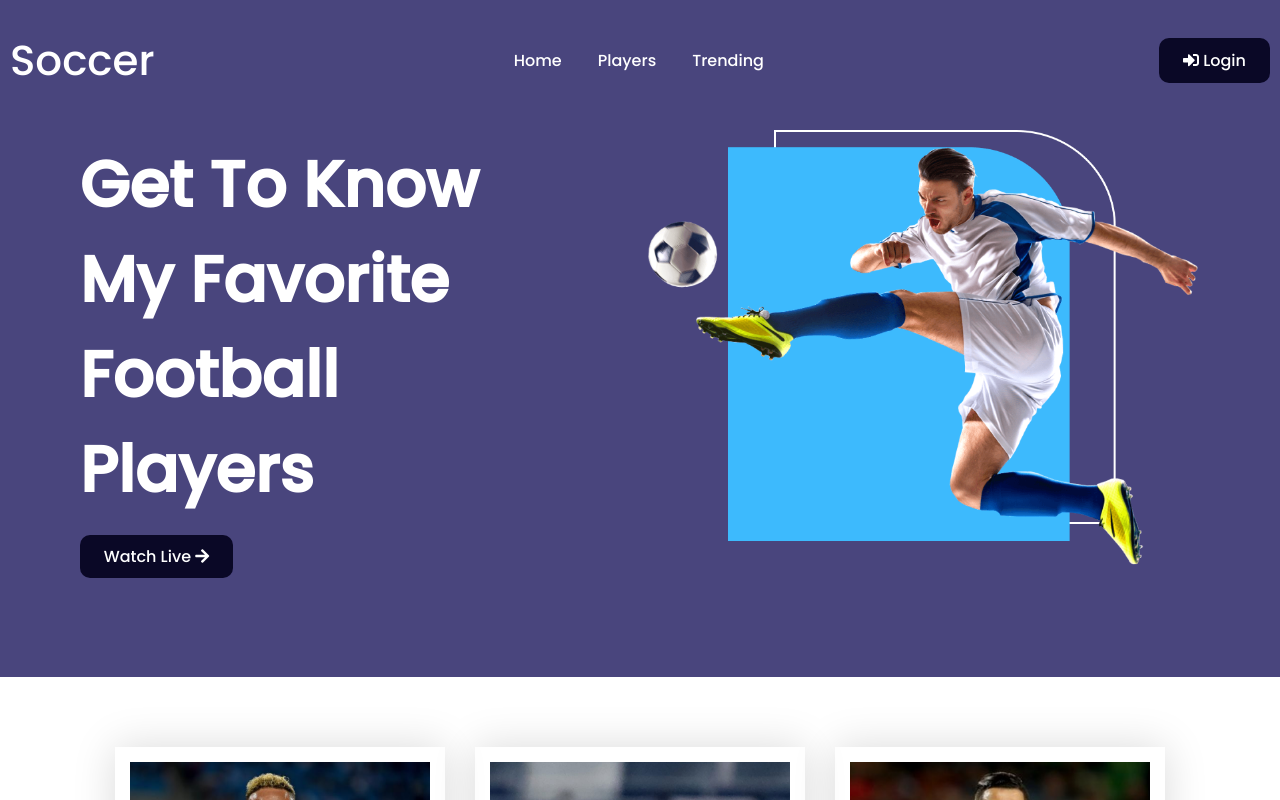
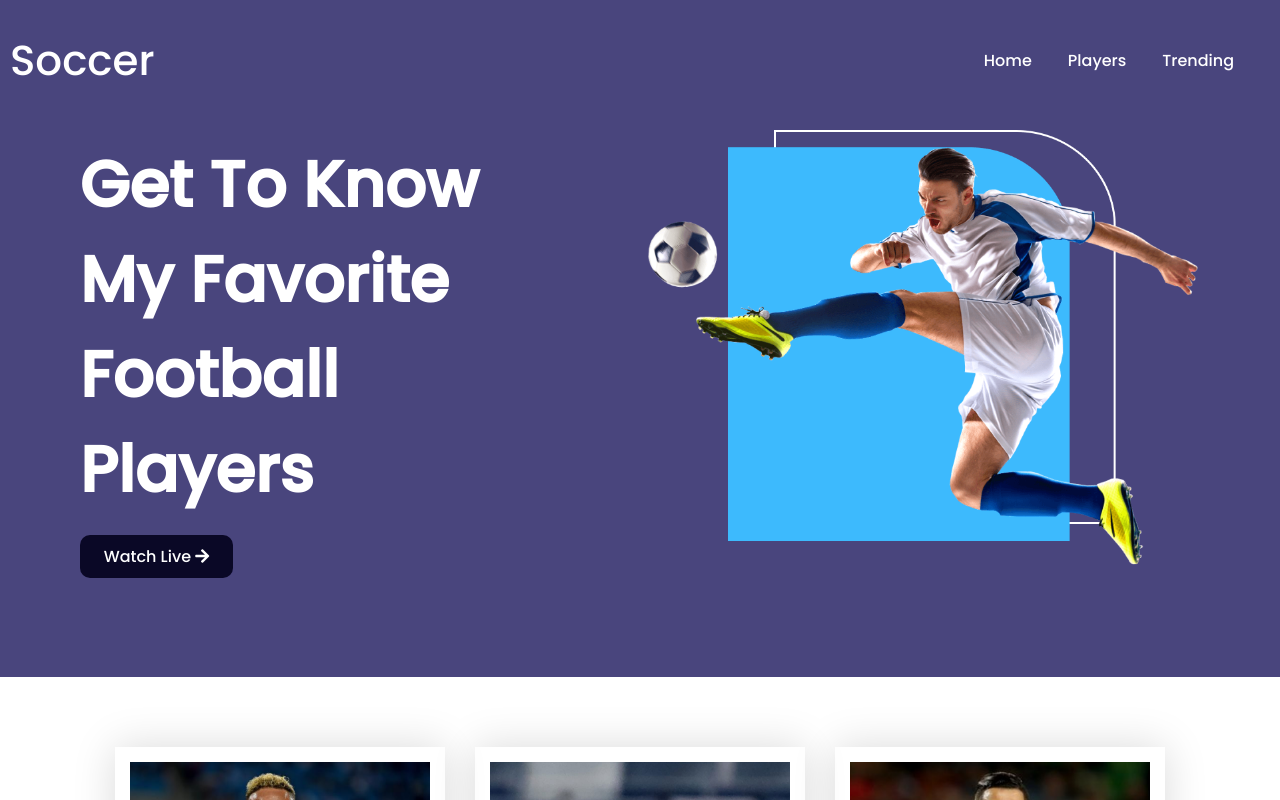
Before and after one commit to beastboixdna/basicweb, a plain HTML site: page index.html in a window 1280 px wide. Drawn offline with Linux system fonts and the light colour scheme.

Commit message:
Second0 commit

```diff
--- a/index.html
+++ b/index.html
@@ -27,9 +27,9 @@
           <a href="#players">Players</a>
           <a href="#trending">Trending</a>
         </div>
-        <span class="login_holder">
+        <!-- <span class="login_holder">
           <a class="link-button" href=""><i class="fas fa-sign-in-alt"></i> Login</a>
-        </span>
+        </span> -->
       </nav>
       <!-- Top Navigation Ends -->
       <div class="top-banner">
--- a/styles/style.css
+++ b/styles/style.css
@@ -68,10 +68,10 @@ p {
     align-items: center;
 }
 
-span.login_holder {
+/* span.login_holder {
     display: flex;
     align-items: center;
-}
+} */
 
 .top-header:hover {
     animation: slider 4s linear 0.3s infinite normal;
```
